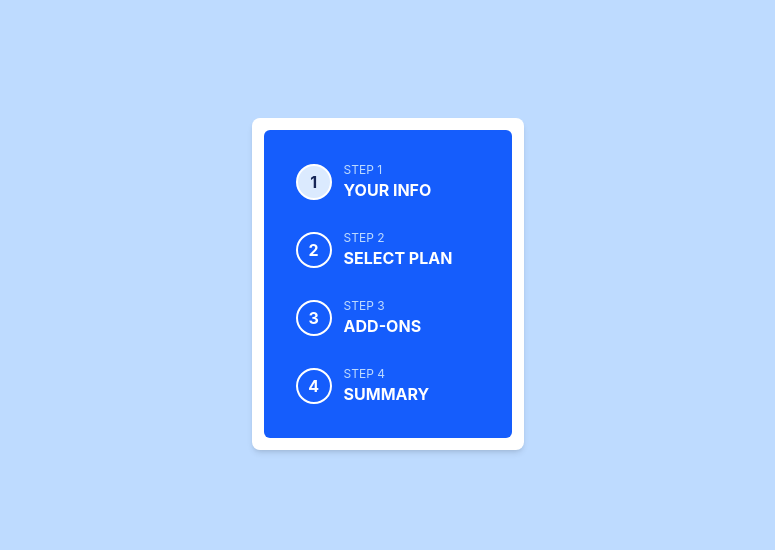
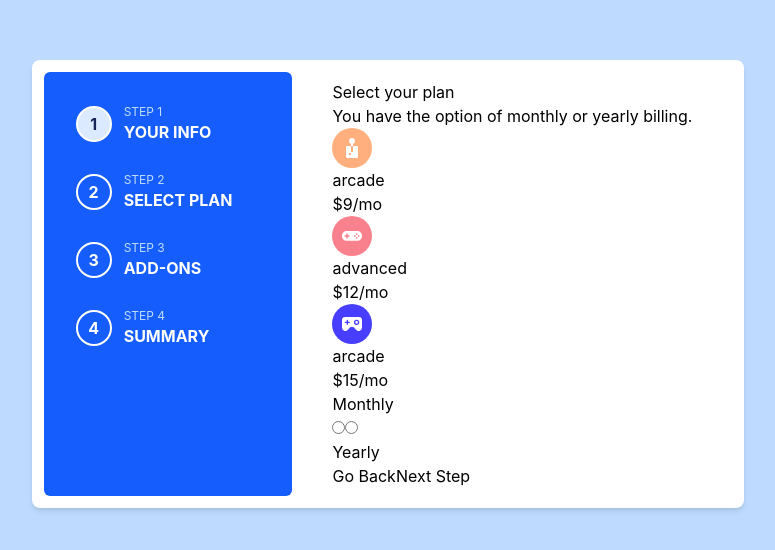
Before and after one commit to fodlu/multi-step-form, a React (Vite) app: page /step2 in a window 1280 px wide. Shown: the part 116-666 px from the top of the page, without its empty margins (252-1027 px from the left). Built offline with nearby package versions, Linux system fonts and the light colour scheme.

Commit message:
personal profile and select plan page implemented

```diff
--- a/src/App.jsx
+++ b/src/App.jsx
@@ -1,13 +1,27 @@
-import Sidebar from './components/Sidebar';
+import { Route, Routes } from "react-router-dom";
+import Sidebar from "./components/Sidebar";
+import PersonalInfo from "./components/PersonalInfo";
+import SelectPlan from "./components/SelectPlan";
 
 const App = () => {
-  return (
-    <div className='bg-blue-200 h-screen flex items-center justify-center'>
-      <div className="bg-white p-3 rounded-lg shadow-md">
-        <Sidebar />
-      </div>
-    </div>
-  )
-}
+	return (
+		<div className='bg-blue-200 h-screen flex items-center justify-center'>
+			<div className='bg-white p-3 rounded-lg shadow-md flex'>
+				<Sidebar />
+				<div className='px-10 py-2'>
+					<Routes>
+						<Route path='/' element={<PersonalInfo />} />
+						<Route path='/step2' element={<SelectPlan />} />
+					</Routes>
 
-export default App
+          <div className="">
+            <button type="button">Go Back</button>
+            <button type="button">Next Step</button>
+          </div>
+				</div>
+			</div>
+		</div>
+	);
+};
+
+export default App;
--- /dev/null
+++ b/src/components/Header.jsx
@@ -0,0 +1,10 @@
+const Header = ({title, detail}) => {
+  return (
+    <div>
+        <p className="">{title}</p>
+        <p className="">{detail}</p>
+    </div>
+  )
+}
+
+export default Header
--- /dev/null
+++ b/src/components/PersonalInfo.jsx
@@ -0,0 +1,47 @@
+import Header from "./Header";
+
+const PersonalInfo = () => {
+	return (
+		<div>
+            <Header title="Personal Info" detail="Please provide your name, email address, and phone number." />
+
+			<form className=''>
+				<div className=''>
+					<label htmlFor='name' className=''>
+						Name
+					</label>
+					<input
+						type='text'
+						id='name'
+						className=''
+						placeholder='e.g. Stephen King'
+					/>
+				</div>
+				<div className=''>
+					<label htmlFor='name' className=''>
+						email
+					</label>
+					<input
+						type='email'
+						id='name'
+						className=''
+						placeholder='e.g. stephenking@lorem.com'
+					/>
+				</div>
+				<div className=''>
+					<label htmlFor='name' className=''>
+						Phone Number
+					</label>
+					<input
+						type='text'
+						id='name'
+						className=''
+						placeholder='e.g. +1 234 567 890'
+					/>
+				</div>
+			</form>
+		</div>
+	);
+};
+
+export default PersonalInfo;
--- /dev/null
+++ b/src/components/SelectPlan.jsx
@@ -0,0 +1,54 @@
+import { UseApp } from "../context/AppContext";
+import Header from "./Header";
+
+const PLANS = [
+	{ title: "arcade", price: 9, annualPrice: 90, img: "images/icon-arcade.svg" },
+	{
+		title: "advanced",
+		price: 12,
+		annualPrice: 120,
+		img: "images/icon-advanced.svg",
+	},
+	{ title: "arcade", price: 15, annualPrice: 150, img: "images/icon-pro.svg" },
+];
+
+const SelectPlan = () => {
+	const { plan, setPlan } = UseApp();
+	return (
+		<div>
+			<Header
+				title='Select your plan'
+				detail='You have the option of monthly or yearly billing.'
+			/>
+
+			<div className=''>
+				{PLANS.map((item, index) => (
+					<div className='' key={index}>
+						<img src={item.img} alt={item.name} />
+						<div className=''>
+							<p className=''>{item.title}</p>
+							<p className=''>${item.price}/mo</p>
+							{plan === "yearly" && <p className=''>${item.annualPrice}/yr</p>}
+							{plan === "yearly" && <p className=''>2 months free</p>}
+						</div>
+					</div>
+				))}
+
+				<div className=''>
+					<label htmlFor='monthly' className=''>
+						Monthly
+					</label>
+					<div className=''>
+						<input type='radio' name='plan' id='monthly' value='monthly' />
+						<input type='radio' name='plan' id='yearly' value='yearly' />
+					</div>
+					<label htmlFor='yearly' className=''>
+						Yearly
+					</label>
+				</div>
+			</div>
+		</div>
+	);
+};
+
+export default SelectPlan;
--- a/src/components/Sidebar.jsx
+++ b/src/components/Sidebar.jsx
@@ -9,7 +9,7 @@ const Sidebar = () => {
     <div className='bg-blue-600 p-8 pr-15 bg-[url("images/bg-sidebar-desktop.svg")] bg-cover bg-center bg-no-repeat rounded-md'>
         <nav className='flex flex-col gap-7'>
             {STEPS.map((item, index) => (
-                <div className="flex items-center gap-3">
+                <div key={index} className="flex items-center gap-3">
                     <div className={`border-2 border-white text-white w-9 h-9 flex items-center justify-center rounded-full ${step > index && "bg-blue-100"}`}>
                         <span className={`font-bold ${step > index && "text-blue-950"}`}>{index + 1}</span>
                     </div>
--- a/src/context/AppContext.jsx
+++ b/src/context/AppContext.jsx
@@ -4,21 +4,15 @@ export const AppContext = createContext();
 
 export const AppProvider = ({ children }) => {
 	const [step, setStep] = useState(1);
+	const [plan, setPlan] = useState("monthly")
 
 	const value = {
 		step,
 		setStep,
+		plan, setPlan
 	};
 
 	return <AppContext.Provider value={value}>{children}</AppContext.Provider>;
 };
 
 export const UseApp = () => useContext(AppContext);
-
-// export const UseApp = () => {
-// 	const context = useContext(AppContext);
-
-// 	if (!context) {
-// 		return new Error("Context must be used with the UseContext");
-// 	}
-// };
```
